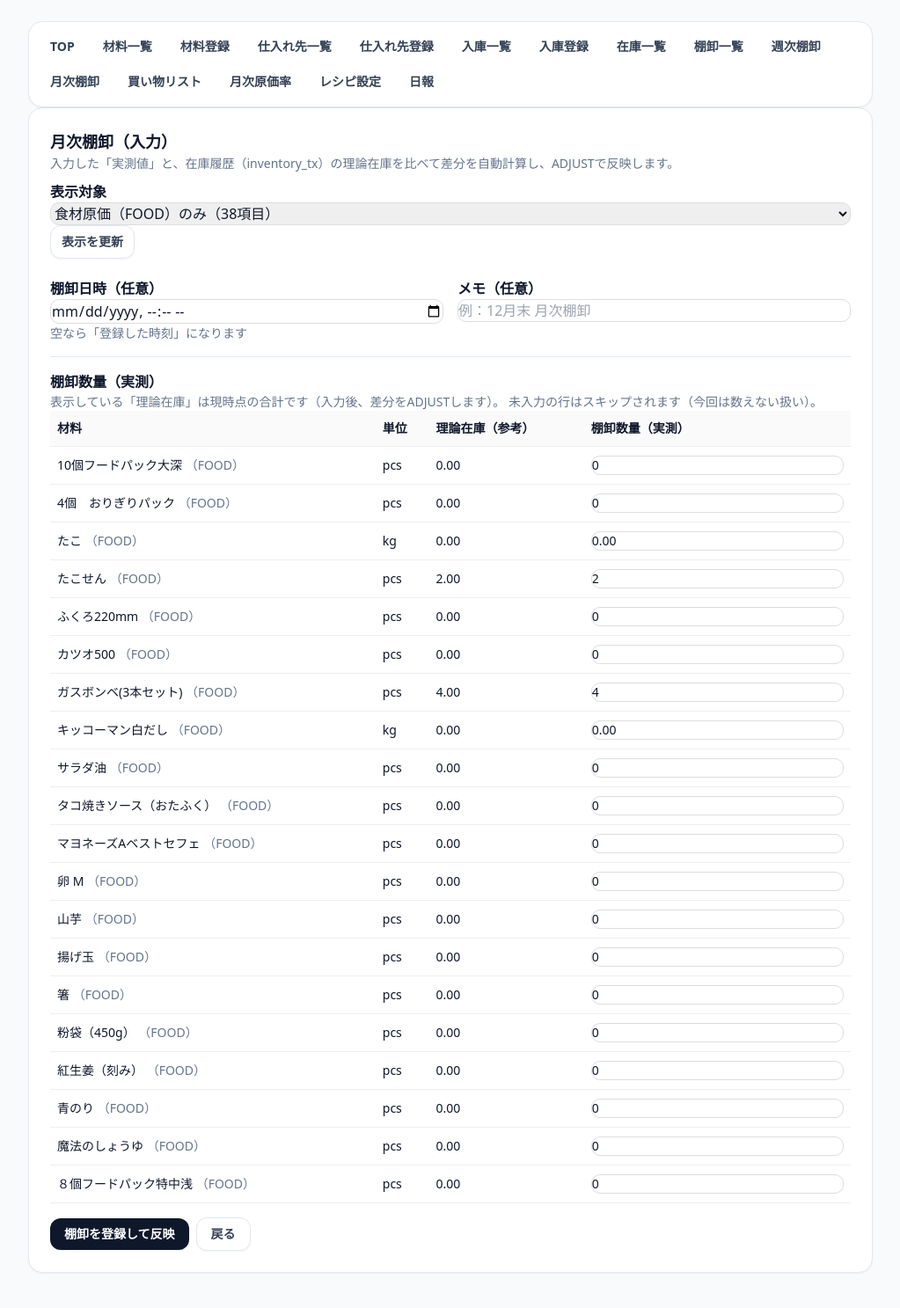
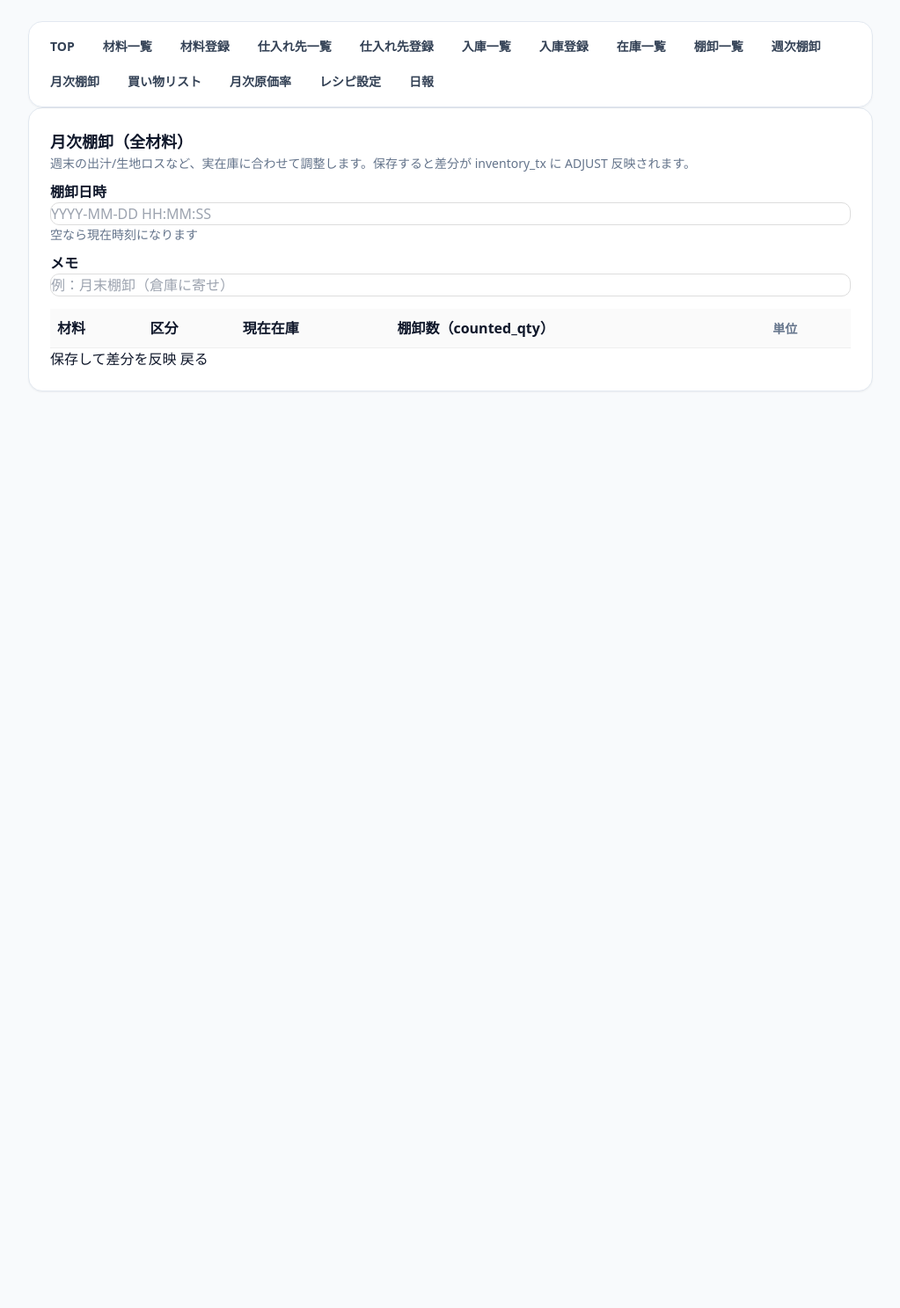
Before and after one commit to KohtaroNishimura/TAKO-OPS, a Flask app: page /stocktakes/new in a window 1280 px wide. Shown: the whole page at 88% size, without its empty margins (128-1151 px from the left). After the commit the page ends 445 px from the top, so only its background shows below. Run offline with Flask 3, Linux system fonts and the light colour scheme; data comes from the database, SQL or seed files in the repository; lists and menus that the app fills with data are empty; some libraries are stand-ins or nearby versions.

Commit message:
feat: 週次棚卸機能の統合 - 新しいテンプレートに移行し、在庫調整のロジックを改善

```diff
--- a/app.py
+++ b/app.py
@@ -1957,29 +1957,47 @@ def _get_manual_items_for_weekly(db, batch_config_id: int):
 def stocktake_weekly_new():
     db = get_db()
 
-    qty_rows = db.execute(
-        """
-        SELECT item_id, COALESCE(SUM(qty_delta), 0) AS qty
-        FROM inventory_tx
-        GROUP BY item_id
-        """
-    ).fetchall()
-    current_qty = {row["item_id"]: float(row["qty"] or 0) for row in qty_rows}
-
+    location = "WAREHOUSE"
     items = db.execute(
         """
-        SELECT item_id, name, unit_base, reorder_point, ref_unit_price, cost_group, is_active
+        SELECT item_id, name, unit_base, ref_unit_price, cost_group
         FROM items
         WHERE is_active = 1
         ORDER BY name
         """
     ).fetchall()
 
+    cur_rows = db.execute(
+        """
+        SELECT item_id, COALESCE(SUM(qty_delta), 0) AS qty
+        FROM inventory_tx
+        WHERE location = ?
+        GROUP BY item_id
+        """,
+        (location,),
+    ).fetchall()
+    current_map = {row["item_id"]: float(row["qty"] or 0) for row in cur_rows}
+
     if request.method == "POST":
-        taken_at = request.form.get("taken_at")
+        taken_at = (request.form.get("taken_at") or "").strip()
         if not taken_at:
             taken_at = datetime.now().strftime("%Y-%m-%d %H:%M:%S")
-        note = request.form.get("note", "").strip()
+        note = (request.form.get("note") or "").strip()
+        month_start, month_end = month_range_for_datetime(taken_at)
+
+        prev_monthly = db.execute(
+            """
+            SELECT stocktake_id
+            FROM stocktakes
+            WHERE scope = 'MONTHLY'
+              AND location = ?
+              AND datetime(taken_at) < datetime(?)
+            ORDER BY datetime(taken_at) DESC, stocktake_id DESC
+            LIMIT 1
+            """,
+            (location, taken_at),
+        ).fetchone()
+        is_initial_stocktake = prev_monthly is None
 
         try:
             db.execute("BEGIN")
@@ -1987,146 +2005,78 @@ def stocktake_weekly_new():
             cur = db.execute(
                 """
                 INSERT INTO stocktakes (taken_at, scope, location, note)
-                VALUES (?, 'WEEKLY', 'STORE', ?)
+                VALUES (?, 'WEEKLY', ?, ?)
                 """,
-                (taken_at, note),
+                (taken_at, location, note),
             )
             stocktake_id = cur.lastrowid
 
-            eps = 1e-9
-            adjusted_count = 0
+            adjust_count = 0
 
             for it in items:
                 item_id = it["item_id"]
-                field = f"counted_{item_id}"
-                if field not in request.form:
-                    continue
-
-                raw = (request.form.get(field) or "").strip()
-                counted = float(raw) if raw != "" else 0.0
-
-                before = float(current_qty.get(item_id, 0.0))
-                delta = counted - before
-
-                unit_cost = float(it["ref_unit_price"] or 0.0)
+                unit_base = it["unit_base"]
+                raw = (request.form.get(f"counted_{item_id}") or "").strip()
+                if raw == "":
+                    counted = current_map.get(item_id, 0.0)
+                else:
+                    try:
+                        counted = float(raw)
+                    except ValueError:
+                        counted = current_map.get(item_id, 0.0)
+
+                if unit_base == "pcs":
+                    counted = float(int(round(counted)))
+
+                if is_initial_stocktake:
+                    unit_cost = calc_initial_stocktake_unit_cost(db, item_id, taken_at)
+                else:
+                    unit_cost, _no_qty, _used_ref = calc_monthly_weighted_unit_cost(
+                        db, item_id, month_start, month_end, location=location
+                    )
                 line_amount = counted * unit_cost
                 db.execute(
                     """
                     INSERT INTO stocktake_lines (
-                        stocktake_id, item_id, counted_qty, unit_cost, line_amount
+                      stocktake_id, item_id, counted_qty, unit_cost, line_amount
                     )
                     VALUES (?, ?, ?, ?, ?)
                     """,
                     (stocktake_id, item_id, counted, unit_cost, line_amount),
                 )
 
-                if abs(delta) > eps:
-                    db.execute(
-                        """
-                        INSERT INTO inventory_tx (
-                            happened_at, item_id, qty_delta, tx_type, location, ref_type, ref_id, note
-                        )
-                        VALUES (?, ?, ?, 'ADJUST', 'STORE', 'STOCKTAKE', ?, ?)
-                        """,
-                        (taken_at, item_id, delta, stocktake_id, "週次棚卸の差分調整"),
-                    )
-                    adjusted_count += 1
+                current = current_map.get(item_id, 0.0)
+                delta = counted - current
+                if abs(delta) < 1e-9:
+                    continue
+
+                db.execute(
+                    """
+                    INSERT INTO inventory_tx
+                      (happened_at, item_id, qty_delta, tx_type, location, ref_type, ref_id, note)
+                    VALUES
+                      (?, ?, ?, 'ADJUST', ?, 'STOCKTAKE', ?, ?)
+                    """,
+                    (
+                        taken_at,
+                        item_id,
+                        delta,
+                        location,
+                        stocktake_id,
+                        "WEEKLY棚卸差分（ADJUST）",
+                    ),
+                )
+                adjust_count += 1
 
             db.execute("COMMIT")
-            flash(
-                f"週次棚卸を登録しました。差分 {adjusted_count}件 をADJUST反映しました。",
-                "success",
-            )
-            return redirect(url_for("stocktakes_list"))
+            flash(f"週次棚卸を登録しました（ADJUST反映: {adjust_count}件）", "success")
+            return redirect(url_for("stocktake_detail", stocktake_id=stocktake_id))
 
         except Exception as e:
             db.execute("ROLLBACK")
             flash(f"週次棚卸の保存に失敗しました: {e}", "error")
             return redirect(url_for("stocktake_weekly_new"))
 
-    view_items = []
-    for it in items:
-        item_id = it["item_id"]
-        view_items.append(
-            {
-                "item_id": item_id,
-                "name": it["name"],
-                "unit_base": it["unit_base"],
-                "reorder_point": it["reorder_point"],
-                "cost_group": it["cost_group"],
-                "ref_unit_price": it["ref_unit_price"],
-                "current_qty": float(current_qty.get(item_id, 0.0)),
-            }
-        )
-
-    default_taken_at = datetime.now().strftime("%Y-%m-%d %H:%M:%S")
-    return render_template(
-        "stocktake_weekly_new.html",
-        items=view_items,
-        default_taken_at=default_taken_at,
-    )
-
-
-# -----------------------------
-# Stocktakes (月次: 新フォーム)
-# -----------------------------
-@app.get("/stocktakes/monthly/new")
-def stocktake_monthly_new():
-    db = get_db()
-
-    # FOOD(38品目)だけ数える運用が基本。必要なら ?group=ALL で全表示
-    group = (request.args.get("group") or "FOOD").upper()
-    if group not in ("FOOD", "ALL"):
-        group = "FOOD"
-
-    # 月次棚卸は倉庫へ寄せる前提
-    location = "WAREHOUSE"
-
-    # 入力は日付だけ（デフォルト今日）
-    taken_date = (request.args.get("taken_date") or date.today().isoformat()).strip()
-
-    # 対象アイテム
-    if group == "FOOD":
-        items = db.execute(
-            """
-            SELECT item_id, name, unit_base, ref_unit_price
-            FROM items
-            WHERE is_active = 1 AND cost_group = 'FOOD'
-            ORDER BY name ASC
-            """
-        ).fetchall()
-    else:
-        items = db.execute(
-            """
-            SELECT item_id, name, unit_base, ref_unit_price
-            FROM items
-            WHERE is_active = 1
-            ORDER BY name ASC
-            """
-        ).fetchall()
-
-    # 現在庫（inventory_tx の合計）
-    if location == "ALL":
-        cur_rows = db.execute(
-            """
-            SELECT item_id, COALESCE(SUM(qty_delta), 0) AS qty
-            FROM inventory_tx
-            GROUP BY item_id
-            """
-        ).fetchall()
-    else:
-        cur_rows = db.execute(
-            """
-            SELECT item_id, COALESCE(SUM(qty_delta), 0) AS qty
-            FROM inventory_tx
-            WHERE location = ?
-            GROUP BY item_id
-            """,
-            (location,),
-        ).fetchall()
-    current_map = {r["item_id"]: float(r["qty"] or 0) for r in cur_rows}
-
-    # 画面表示用：現在庫を埋めた行リスト
     rows = []
     for it in items:
         cur = current_map.get(it["item_id"], 0.0)
@@ -2136,17 +2086,70 @@ def stocktake_monthly_new():
                 "name": it["name"],
                 "unit_base": it["unit_base"],
                 "ref_unit_price": float(it["ref_unit_price"] or 0),
+                "cost_group": it["cost_group"],
                 "current_qty": cur,
-                # 入力の初期値を「現在庫」にして、ユーザーは差分があれば直すだけ
                 "counted_default": cur,
             }
         )
 
+    default_taken_at = datetime.now().strftime("%Y-%m-%d %H:%M:%S")
     return render_template(
-        "stocktake_monthly_new.html",
+        "stocktake_new.html",
+        mode="weekly",
         rows=rows,
-        taken_date=taken_date,
-        group=group,
+        default_taken_at=default_taken_at,
+    )
+
+
+# -----------------------------
+# Stocktakes (月次: 新フォーム)
+# -----------------------------
+@app.get("/stocktakes/monthly/new")
+def stocktake_monthly_new():
+    db = get_db()
+
+    location = "WAREHOUSE"
+    items = db.execute(
+        """
+        SELECT item_id, name, unit_base, ref_unit_price, cost_group
+        FROM items
+        WHERE is_active = 1
+        ORDER BY name ASC
+        """
+    ).fetchall()
+
+    cur_rows = db.execute(
+        """
+        SELECT item_id, COALESCE(SUM(qty_delta), 0) AS qty
+        FROM inventory_tx
+        WHERE location = ?
+        GROUP BY item_id
+        """,
+        (location,),
+    ).fetchall()
+    current_map = {r["item_id"]: float(r["qty"] or 0) for r in cur_rows}
+
+    rows = []
+    for it in items:
+        cur = current_map.get(it["item_id"], 0.0)
+        rows.append(
+            {
+                "item_id": it["item_id"],
+                "name": it["name"],
+                "unit_base": it["unit_base"],
+                "ref_unit_price": float(it["ref_unit_price"] or 0),
+                "cost_group": it["cost_group"],
+                "current_qty": cur,
+                "counted_default": cur,
+            }
+        )
+
+    default_taken_at = datetime.now().strftime("%Y-%m-%d %H:%M:%S")
+    return render_template(
+        "stocktake_new.html",
+        mode="monthly",
+        rows=rows,
+        default_taken_at=default_taken_at,
     )
 
 
@@ -2154,60 +2157,31 @@ def stocktake_monthly_new():
 def stocktake_monthly_create():
     db = get_db()
 
-    group = (request.form.get("group") or "FOOD").upper()
-    if group not in ("FOOD", "ALL"):
-        group = "FOOD"
-
-    # 月次棚卸は倉庫へ寄せる前提
     location = "WAREHOUSE"
 
-    taken_date = (request.form.get("taken_date") or "").strip()
-    if not taken_date:
-        taken_date = date.today().isoformat()
-
-    # DBには日時文字列で保存（固定時刻でOK）
-    taken_at = f"{taken_date} 09:00:00"
+    taken_at = (request.form.get("taken_at") or "").strip()
+    if not taken_at:
+        taken_at = datetime.now().strftime("%Y-%m-%d %H:%M:%S")
     note = (request.form.get("note") or "").strip()
 
-    # 対象アイテムをDBから取り直す（GET時点から在庫が変わってもOKにするため）
-    if group == "FOOD":
-        items = db.execute(
-            """
-            SELECT item_id, name, unit_base
-            FROM items
-            WHERE is_active = 1 AND cost_group = 'FOOD'
-            ORDER BY name ASC
-            """
-        ).fetchall()
-    else:
-        items = db.execute(
-            """
-            SELECT item_id, name, unit_base
-            FROM items
-            WHERE is_active = 1
-            ORDER BY name ASC
-            """
-        ).fetchall()
-
-    # 現在庫（POST時点）
-    if location == "ALL":
-        cur_rows = db.execute(
-            """
-            SELECT item_id, COALESCE(SUM(qty_delta), 0) AS qty
-            FROM inventory_tx
-            GROUP BY item_id
-            """
-        ).fetchall()
-    else:
-        cur_rows = db.execute(
-            """
-            SELECT item_id, COALESCE(SUM(qty_delta), 0) AS qty
-            FROM inventory_tx
-            WHERE location = ?
-            GROUP BY item_id
-            """,
-            (location,),
-        ).fetchall()
+    items = db.execute(
+        """
+        SELECT item_id, name, unit_base
+        FROM items
+        WHERE is_active = 1
+        ORDER BY name ASC
+        """
+    ).fetchall()
+
+    cur_rows = db.execute(
+        """
+        SELECT item_id, COALESCE(SUM(qty_delta), 0) AS qty
+        FROM inventory_tx
+        WHERE location = ?
+        GROUP BY item_id
+        """,
+        (location,),
+    ).fetchall()
     current_map = {r["item_id"]: float(r["qty"] or 0) for r in cur_rows}
     month_start, month_end = month_range_for_datetime(taken_at)
 
--- a/templates/stocktake_new.html
+++ b/templates/stocktake_new.html
@@ -1,88 +1,62 @@
 {% extends "base.html" %}
 {% block content %}
 <div class="card rounded-2xl border border-slate-200 bg-white p-4 sm:p-6 shadow-sm">
-    <h2 class="text-lg font-semibold text-slate-900">月次棚卸（入力）</h2>
-    <p class="muted">
-      入力した「実測値」と、在庫履歴（inventory_tx）の理論在庫を比べて差分を自動計算し、ADJUSTで反映します。
-    </p>
+  <h2 class="text-lg font-semibold text-slate-900">
+    {{ "週次棚卸（全材料）" if mode=="weekly" else "月次棚卸（全材料）" }}
+  </h2>
 
-    <form method="get" action="{{ url_for('stocktake_new_form') }}" class="mb-3">
-      <label>表示対象</label>
-      <select name="only_food">
-        <option value="1" {{ "selected" if only_food else "" }}>食材原価（FOOD）のみ（38項目）</option>
-        <option value="0" {{ "selected" if not only_food else "" }}>全材料（FOOD + 消耗品）</option>
-      </select>
+  <div class="muted">
+    週末の出汁/生地ロスなど、実在庫に合わせて調整します。保存すると差分が inventory_tx に ADJUST 反映されます。
+  </div>
 
-      <button type="submit" class="inline-flex items-center rounded-xl border border-slate-200 bg-white px-3 py-2 text-sm font-semibold text-slate-700 shadow-sm hover:bg-slate-50">表示を更新</button>
-    </form>
-
-    <form method="post" action="{{ url_for('stocktake_create') }}">
-      <input type="hidden" name="only_food" value="{{ '1' if only_food else '0' }}">
-
-      <div class="row grid gap-4 sm:grid-cols-2">
+  <form method="post" action="{{ url_for('stocktake_weekly_new') if mode=='weekly' else url_for('stocktake_monthly_create') }}">
+    <div class="row">
       <div>
-          <label>棚卸日時（任意）</label>
-          <input type="datetime-local" name="taken_at">
-          <div class="muted">空なら「登録した時刻」になります</div>
+        <label>棚卸日時</label>
+        <input name="taken_at" value="{{ default_taken_at }}" placeholder="YYYY-MM-DD HH:MM:SS">
+        <div class="muted">空なら現在時刻になります</div>
       </div>
       <div>
-          <label>メモ（任意）</label>
-          <input name="note" placeholder="例：12月末 月次棚卸">
+        <label>メモ</label>
+        <input name="note" placeholder="{{ '例：週末ロス調整 / 棚卸など' if mode=='weekly' else '例：月末棚卸（倉庫に寄せ）' }}">
       </div>
     </div>
 
-      <hr class="my-4 border-slate-200">
-
-      <h3 class="text-base font-semibold text-slate-900">棚卸数量（実測）</h3>
-      <p class="muted">
-        表示している「理論在庫」は現時点の合計です（入力後、差分をADJUSTします）。
-        未入力の行はスキップされます（今回は数えない扱い）。
-      </p>
-
-      <div class="overflow-x-auto -mx-4 sm:mx-0">
-
-        <table class="min-w-[640px] w-full text-sm">
+    <div class="card" style="margin-top:14px;">
+      <table>
         <thead>
           <tr>
             <th>材料</th>
-            <th>単位</th>
-            <th>理論在庫（参考）</th>
-            <th>棚卸数量（実測）</th>
+            <th>区分</th>
+            <th>現在在庫</th>
+            <th>棚卸数（counted_qty）</th>
+            <th class="muted">単位</th>
           </tr>
         </thead>
         <tbody>
-          {% for i in items %}
-            {% set cur = current_map.get(i["item_id"], 0) %}
+          {% for r in rows %}
           <tr>
-              <td>
-                {{ i["name"] }}
-                <span class="muted">（{{ i["cost_group"] }}）</span>
-                <input type="hidden" name="item_id" value="{{ i['item_id'] }}">
-              </td>
-              <td>{{ i["unit_base"] }}</td>
-              <td>{{ "%.2f"|format(cur) }}</td>
-              <td>
+            <td>{{ r.name }}</td>
+            <td><span class="pill">{{ r.cost_group }}</span></td>
+            <td>{{ '%.3f'|format(r.current_qty) }}</td>
+            <td style="width:220px;">
               <input
-                  name="counted_qty"
                 type="number"
-                  min="0"
-                  step="{{ '1' if i['unit_base']=='pcs' else '0.01' }}"
-                  value="{{ ('%.0f'|format(cur)) if i['unit_base']=='pcs' else ('%.2f'|format(cur)) }}"
-                  placeholder="例：{{ '%.2f'|format(cur) }}"
+                step="0.001"
+                name="counted_{{ r.item_id }}"
+                value="{{ '%.3f'|format(r.counted_default) }}"
               >
             </td>
+            <td class="muted">{{ r.unit_base }}</td>
           </tr>
           {% endfor %}
         </tbody>
       </table>
+
+      <div class="actions">
+        <button type="submit">保存して差分を反映</button>
+        <a class="button-link" href="{{ url_for('stocktakes_list') }}">戻る</a>
       </div>
-
-      <div class="actions mt-4 flex flex-wrap items-center gap-2">
-        <button class="btn inline-flex items-center justify-center rounded-xl bg-slate-900 px-4 py-2 text-sm font-semibold text-white shadow-sm hover:bg-slate-800 focus-visible:outline-none focus-visible:ring-2 focus-visible:ring-slate-400" type="submit"
-          onclick="return confirm('棚卸を登録し、差分をADJUSTで反映します。よろしいですか？');">
-          棚卸を登録して反映
-        </button>
-        <a class="btn secondary inline-flex items-center justify-center rounded-xl border border-slate-200 bg-white px-4 py-2 text-sm font-semibold text-slate-700 shadow-sm hover:bg-slate-50" href="{{ url_for('stocktakes_list') }}">戻る</a>
     </div>
   </form>
 </div>
```
Also changed, not shown: templates/stocktake_weekly_new.html (deleted, +0 -62 lines). Lines whose indentation alone changed are shown as unchanged.
